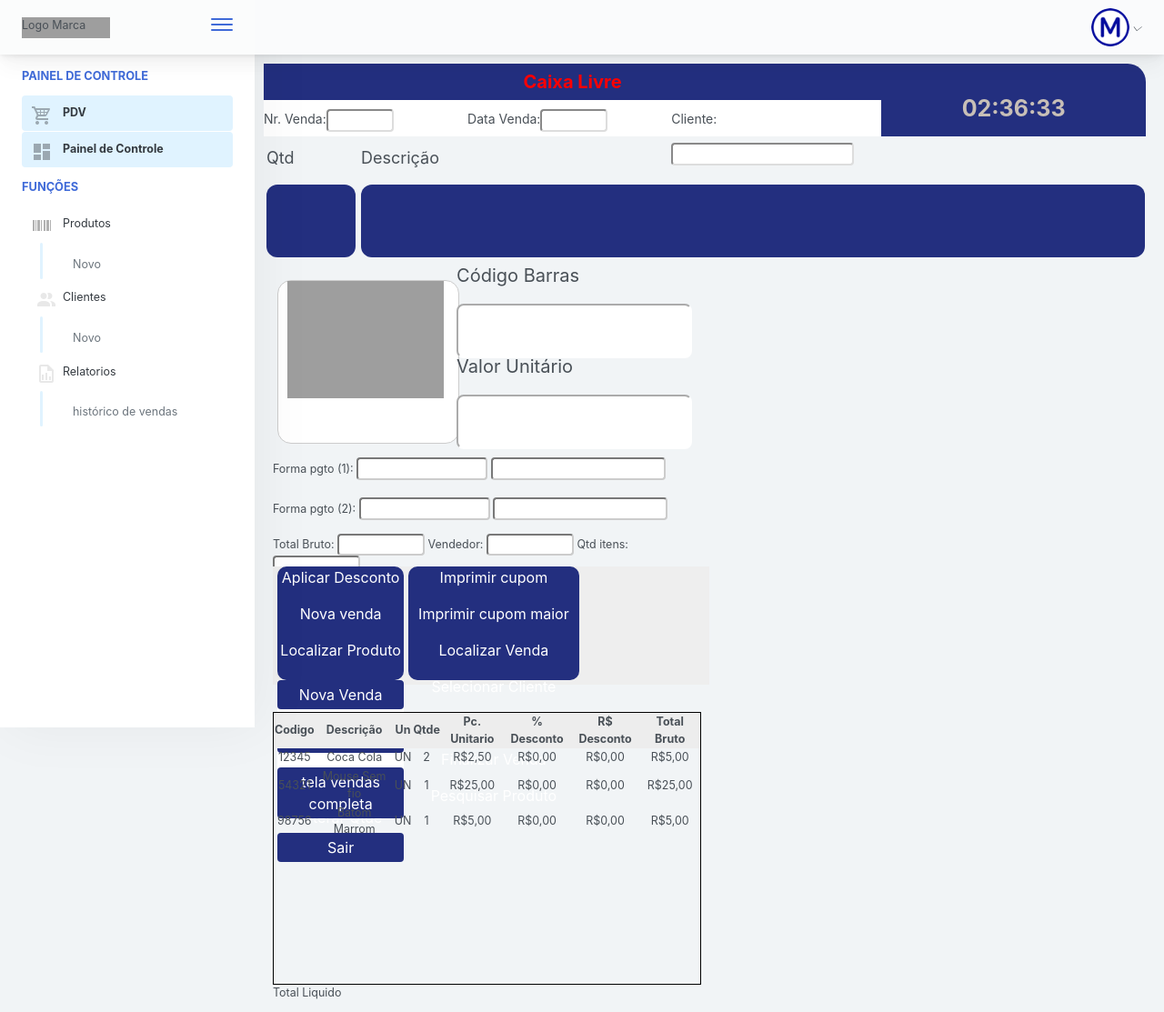
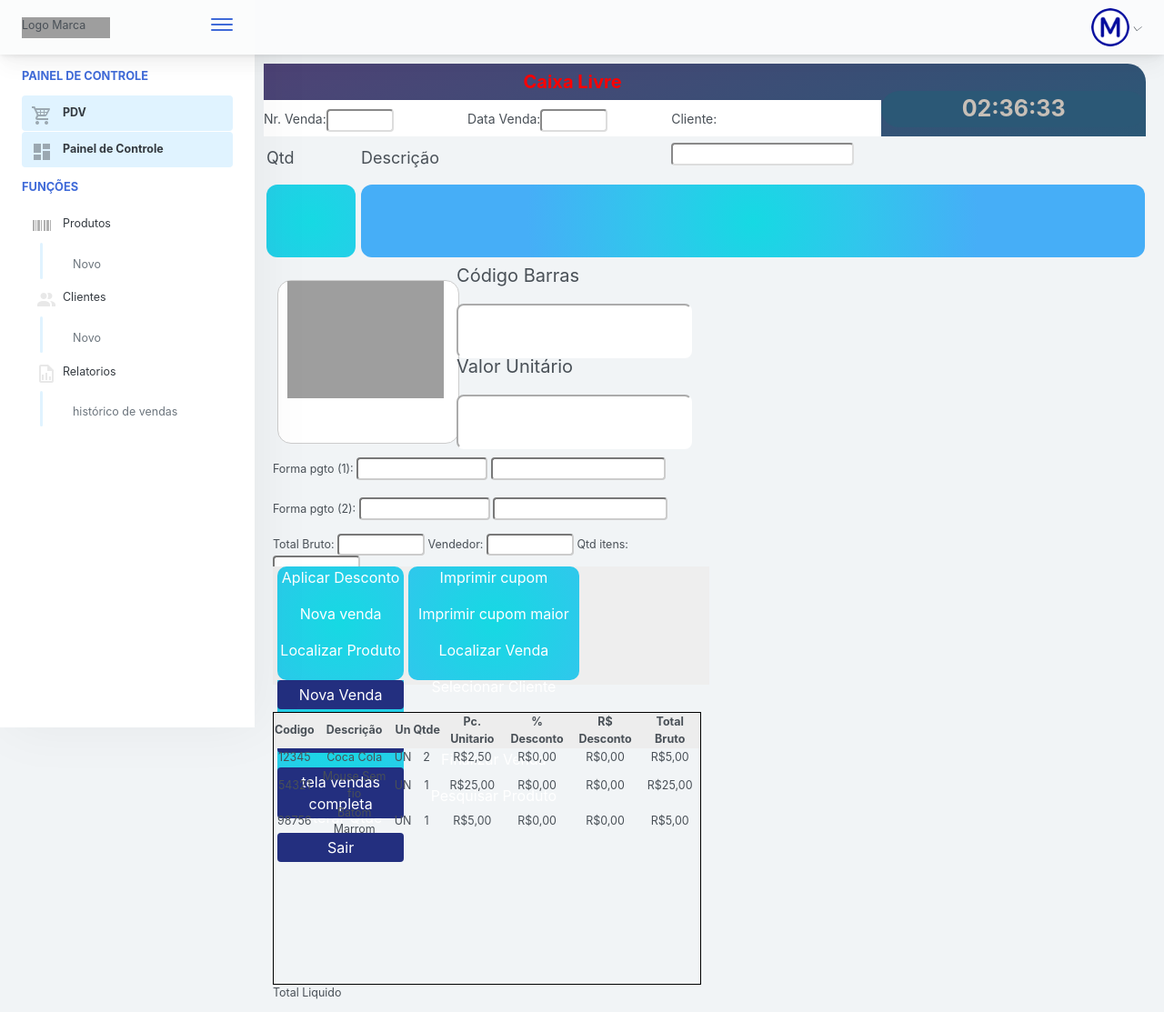
Before and after one commit to skymarkos7/estoque_junto, a PHP site: page /paginas/pdv.php in a window 1280 px wide. Shown: the top 1113 px of the page at 91% size. Run offline with PHP 8.4, Linux system fonts and the light colour scheme; the visitor is signed in with stand-in values (Sample User, id 1); some libraries are stand-ins or nearby versions; some web fonts are replaced; grey boxes are pictures that could not be loaded.

Commit message:
visual PDV

```diff
--- a/estilo/componentes.css
+++ b/estilo/componentes.css
@@ -24,6 +24,10 @@
     border-radius: 3%;
     max-width: 250px;
     border: 1px solid #ccc;
+}
+
+.quadros{
+    background-image: radial-gradient(circle 248px at center, #16d9e3 0%, #30c7ec 47%, #46aef7 100%) !important;
 }
 
 
@@ -164,7 +168,7 @@ input:checked+.slider:before {
 .top_pdv {
     width: 99%;
     height: 80px;
-    background-color: #232F7F;
+    background-image: linear-gradient(-20deg, #2b5876 0%, #4e4376 100%) !important;
 
     border-top-right-radius: 20px;
 }
@@ -258,7 +262,7 @@ input:checked+.slider:before {
 
 .quantidade_item_pdv input,
 .descrição_item_pdv input {
-    background-color: #232F7F;
+    background-image: radial-gradient(circle 248px at center, #16d9e3 0%, #30c7ec 47%, #46aef7 100%) !important;
     border: 0;
     outline: none;
     text-align: center;
@@ -508,15 +512,16 @@ input:checked+.slider:before {
     font-weight: bold;
     font-size: 25px;
     width: 130px;
-    background-color: #232F7F;
+    background-color: #2b5876;
     border: 0 none;
 }
 
 .horario_pdv {
     text-align: center;
     margin-top: -1%;
-    background-color: #232F7F;
+    background-color: #2b5876;
     text-decoration: none;
+    border-radius: 20px;
 }
 
 
--- a/paginas/pdv.php
+++ b/paginas/pdv.php
@@ -159,7 +159,7 @@ include_once("parte_de_cima.php");
 
             <div class="tres_quadros">
 
-                        <div class="quadro_atalhos1">
+                        <div class="quadros quadro_atalhos1">
                             <p>Aplicar Desconto</p>
                             <p>Nova venda</p>
                             <p>Localizar Produto</p>
@@ -169,7 +169,7 @@ include_once("parte_de_cima.php");
                             <p>Alterar Qtde</p>
                         </div>
 
-                        <div class="quadro_atalhos2">
+                        <div class="quadros quadro_atalhos2">
                             <p>Imprimir cupom</p>
                             <p>Imprimir cupom maior</p>
                             <p>Localizar Venda</p>
@@ -179,7 +179,7 @@ include_once("parte_de_cima.php");
                             <p>Pesquisar Produto</p>
                         </div>
 
-                        <div class="quadro_funcoes">
+                        <div class="quadros quadro_funcoes">
                             <p>Nova Venda</p>
                             <p>Finalizar Venda</p>
                             <p>tela vendas completa</p>
```
